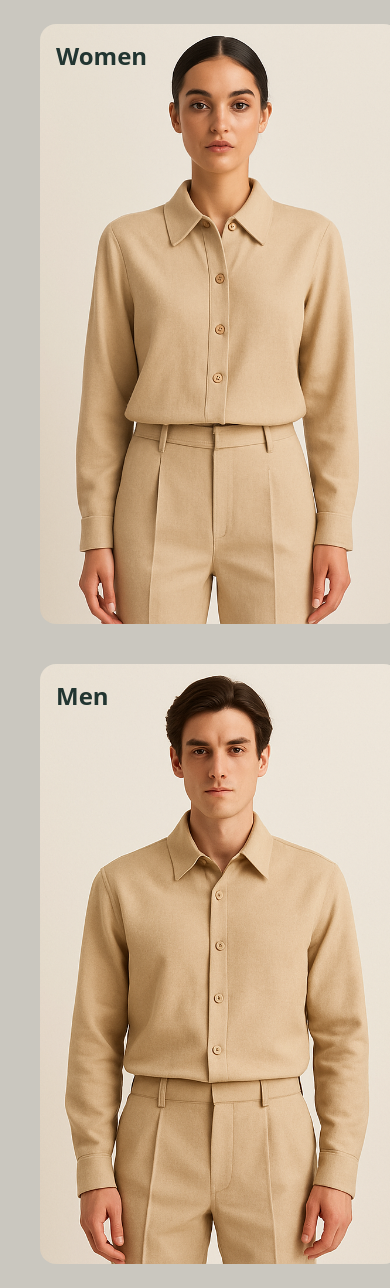
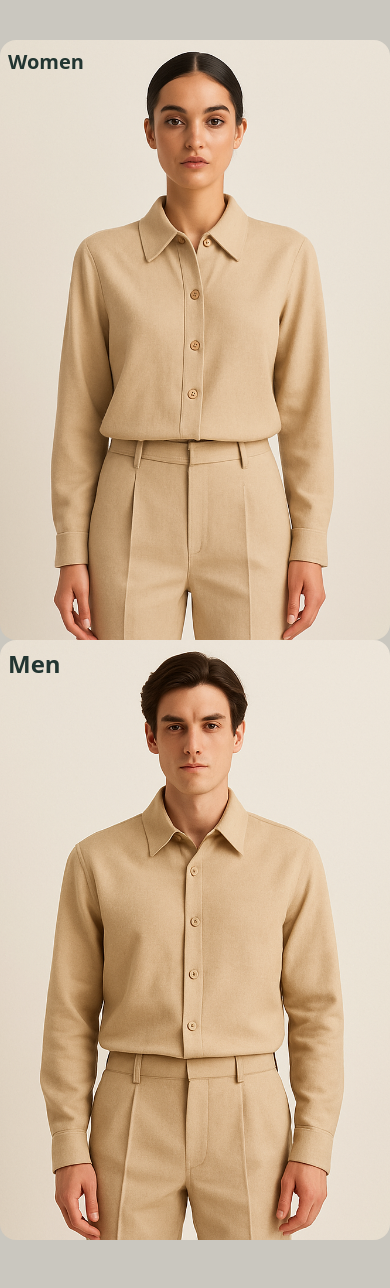
Before and after one commit to SayuriMalaviarachchi/E-commerce-web-application, a React (Vite) app in the folder frontend/: page /products in a window 390 px wide. Built offline with nearby package versions, Linux system fonts and the light colour scheme.

Commit message:
Update product section in home page - frontend

```diff
--- a/frontend/src/components/home/Products.jsx
+++ b/frontend/src/components/home/Products.jsx
@@ -4,16 +4,16 @@ import Men from '../../assets/home/productSection/p11.png'
 const Products = () => {
   return (
     <div className="bg-[#CAC7BF]">
-      <div className="lg:container mx-auto pt-6 pb-6">
-        <div className="grid grid-cols-12 gap-10 lg:gap-22">
+      <div className="lg:container mx-auto pt-10 pb-12">
+        <div className="grid md:grid-cols-12 grid-cols-8 lg:gap-22 gap-10 md:p-0 p-3">
           <div
-            className="col-span-10 md:col-span-5 md:col-start-2 col-start-2 h-150 bg-cover bg-center font-extrabold text-2xl sm:text-4xl text-[#223531] rounded-2xl p-4 cursor-pointer transform transition hover:scale-101"
-            style={{ backgroundImage: `url(${Women}) `}}
+          className="col-span-8 md:col-span-5 md:col-start-2 col-start-1 h-150 bg-cover bg-center font-extrabold text-xl sm:text-3xl text-[#223531] rounded-2xl md:p-4 p-2 cursor-pointer transform transition hover:scale-101"
+           style={{ backgroundImage: `url(${Women}) `}}
           >
             Women
           </div>
           <div
-            className="col-span-10 md:col-span-5 md:col-start-7 col-start-2 h-150 bg-cover bg-center font-extrabold text-2xl sm:text-4xl text-[#223531] rounded-2xl p-4 cursor-pointer transform transition hover:scale-101"
+            className="col-span-8 md:col-span-5 md:col-start-7 col-start-1 h-150 bg-cover bg-center font-extrabold text-2xl sm:text-4xl text-[#223531] rounded-2xl md:p-4 p-2 cursor-pointer transform transition hover:scale-101"
             style={{ backgroundImage: `url(${Men})` }}
           >
             Men
```
